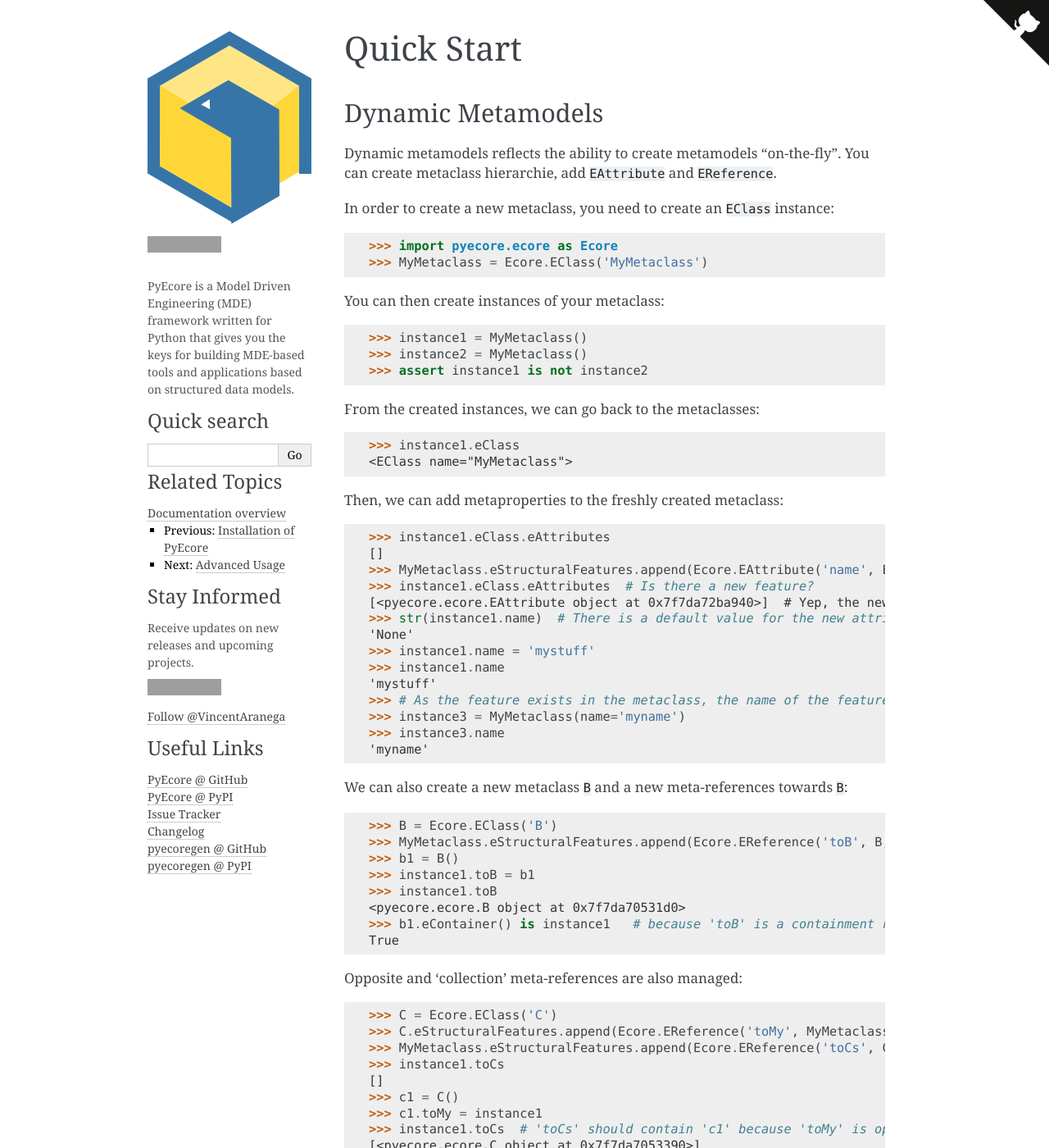
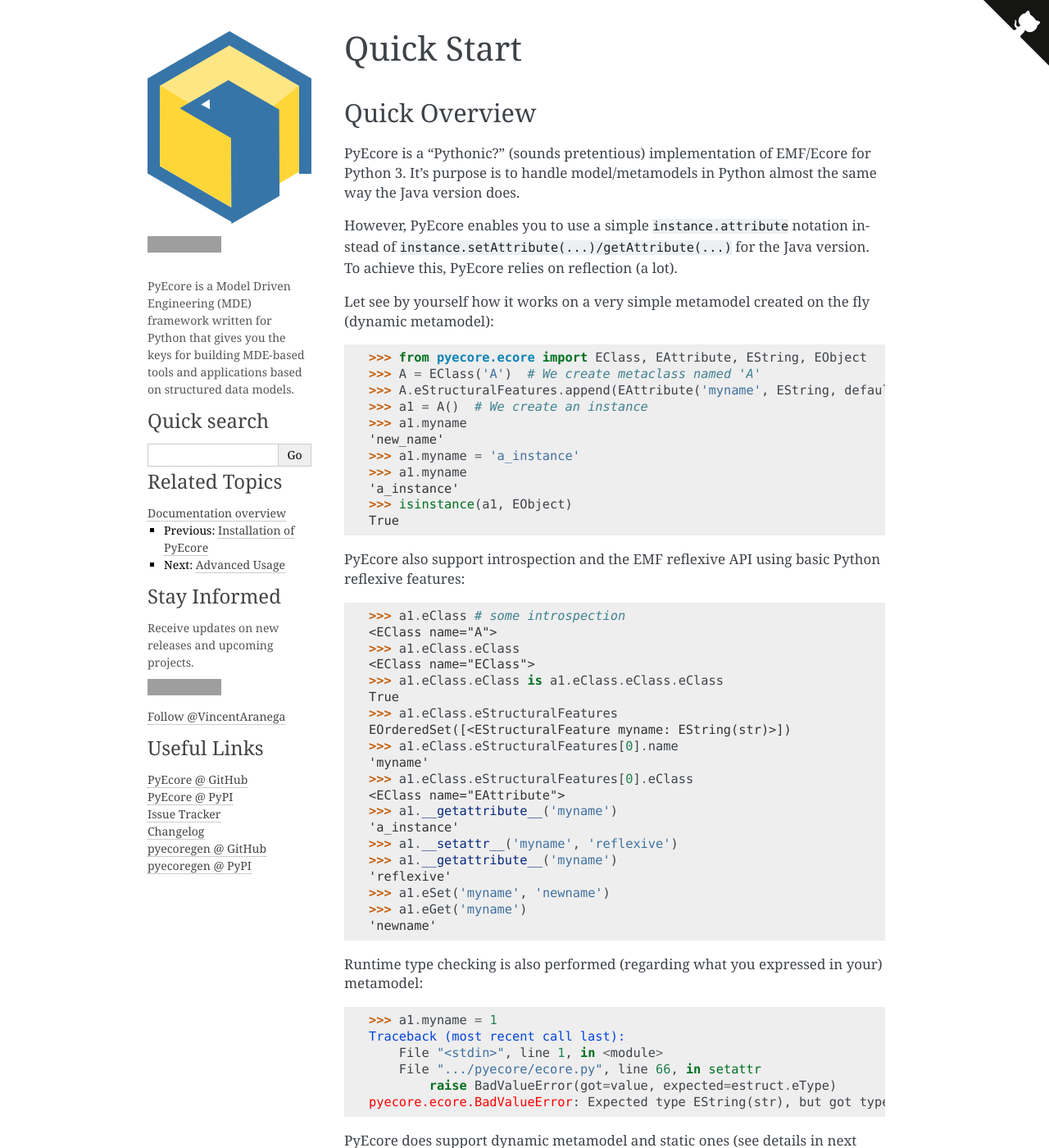
Before and after one commit to pyecore/pyecore, a Sphinx documentation site: the page built from doc/source/user/quickstart.rst, in a window 1280 px wide and 1400 px high. Shown: the whole window at 82% size. Built offline with Sphinx 7.4.7, drawn with Linux system fonts in a browser that asks for light colours; comment, search, counter and statistics services are not loaded; some of the changed text lies outside the part shown; grey boxes are pictures that could not be loaded.

Commit message:
Change README.rst and quickstart.rst

```diff
--- a/doc/source/index.rst
+++ b/doc/source/index.rst
@@ -90,7 +90,7 @@
     <pyecore.ecore.Graph at 0x7f0055554dd8>
 
 
-This example gives a quick overvienw of some of the features you get for free
+This example gives a quick overview of some of the features you get for free
 when using PyEcore.
 
 
--- a/doc/source/user/quickstart.rst
+++ b/doc/source/user/quickstart.rst
@@ -2,6 +2,78 @@
 
 Quick Start
 ===========
+
+Quick Overview
+--------------
+
+PyEcore is a "Pythonic?" (sounds pretentious) implementation of EMF/Ecore for
+Python 3. It's purpose is to handle model/metamodels in Python almost the same
+way the Java version does.
+
+However, PyEcore enables you to use a simple ``instance.attribute`` notation
+instead of ``instance.setAttribute(...)/getAttribute(...)`` for the Java
+version. To achieve this, PyEcore relies on reflection (a lot).
+
+Let see by yourself how it works on a very simple metamodel created on
+the fly (dynamic metamodel):
+
+.. code-block:: python
+
+    >>> from pyecore.ecore import EClass, EAttribute, EString, EObject
+    >>> A = EClass('A')  # We create metaclass named 'A'
+    >>> A.eStructuralFeatures.append(EAttribute('myname', EString, default_value='new_name')) # We add a name attribute to the A metaclass
+    >>> a1 = A()  # We create an instance
+    >>> a1.myname
+    'new_name'
+    >>> a1.myname = 'a_instance'
+    >>> a1.myname
+    'a_instance'
+    >>> isinstance(a1, EObject)
+    True
+
+PyEcore also support introspection and the EMF reflexive API using basic Python
+reflexive features:
+
+.. code-block:: python
+
+    >>> a1.eClass # some introspection
+    <EClass name="A">
+    >>> a1.eClass.eClass
+    <EClass name="EClass">
+    >>> a1.eClass.eClass is a1.eClass.eClass.eClass
+    True
+    >>> a1.eClass.eStructuralFeatures
+    EOrderedSet([<EStructuralFeature myname: EString(str)>])
+    >>> a1.eClass.eStructuralFeatures[0].name
+    'myname'
+    >>> a1.eClass.eStructuralFeatures[0].eClass
+    <EClass name="EAttribute">
+    >>> a1.__getattribute__('myname')
+    'a_instance'
+    >>> a1.__setattr__('myname', 'reflexive')
+    >>> a1.__getattribute__('myname')
+    'reflexive'
+    >>> a1.eSet('myname', 'newname')
+    >>> a1.eGet('myname')
+    'newname'
+
+Runtime type checking is also performed (regarding what you expressed in your)
+metamodel:
+
+.. code-block:: python
+
+    >>> a1.myname = 1
+    Traceback (most recent call last):
+        File "<stdin>", line 1, in <module>
+        File ".../pyecore/ecore.py", line 66, in setattr
+            raise BadValueError(got=value, expected=estruct.eType)
+    pyecore.ecore.BadValueError: Expected type EString(str), but got type int with value 1 instead
+
+
+PyEcore does support dynamic metamodel and static ones (see details in next
+sections).
+
+
 
 Dynamic Metamodels
 ------------------
```
Also changed, not shown: README.rst (+70 -54 lines).
